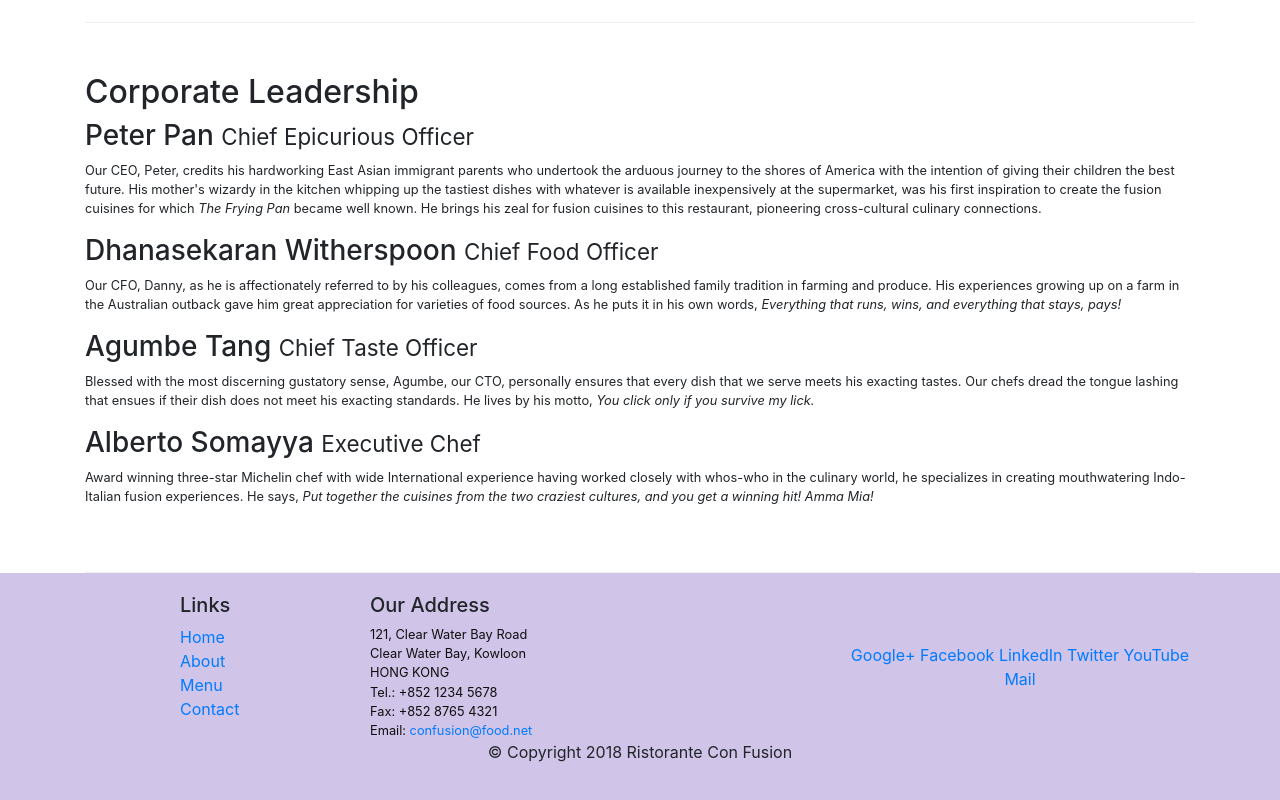
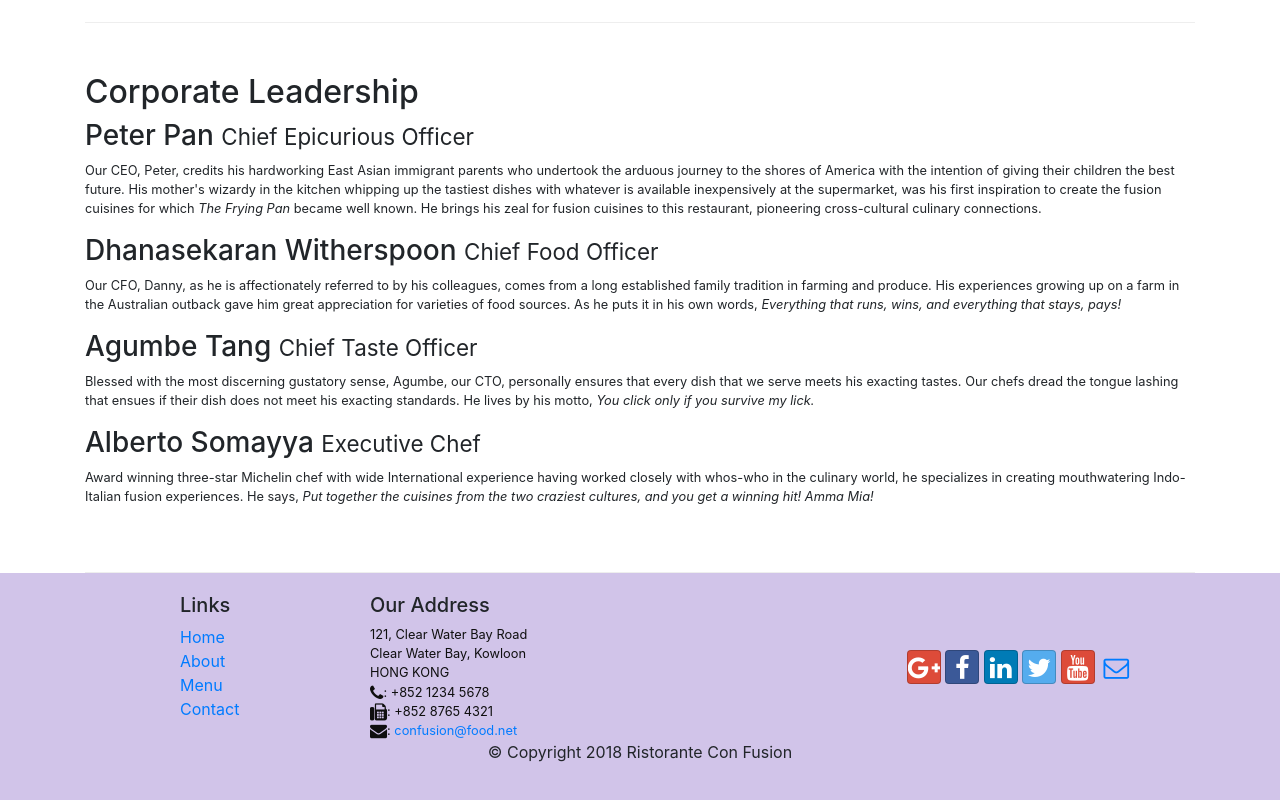
Before and after one commit to harnab28/CourseraBootrap, a website: page aboutus.html in a window 1280 px wide. Shown: the part 818-1618 px from the top of the page. Drawn offline with nearby package versions, Linux system fonts and the light colour scheme.

Commit message:
applying icons to webpage

```diff
--- a/aboutus.html
+++ b/aboutus.html
@@ -27,10 +27,10 @@
             </button>
             <div class="collapse navbar-collapse" id="Navbar">
                 <ul class="navbar-nav mr-auto">
-                    <li class="nav-item"><a class="nav-link" href="./index.html">Home</a></li>
-                    <li class="nav-item active"><a class="nav-link" href="#">About</a></li>
-                    <li class="nav-item"><a class="nav-link" href="#">Menu</a></li>
-                    <li class="nav-item"><a class="nav-link" href="#">Contact</a></li>
+                    <li class="nav-item"><a class="nav-link" href="./index.html"><span class="fa fa-home fa-lg"></span> Home</a></li>
+                    <li class="nav-item active"><a class="nav-link" href="#"><span class="fa fa-info fa-lg"></span> About</a></li>
+                    <li class="nav-item"><a class="nav-link" href="#"><span class="fa fa-list fa-lg"></span> Menu</a></li>
+                    <li class="nav-item"><a class="nav-link" href="#"><span class="fa fa-address-card fa-lg"></span> Contact</a></li>
                 </ul>
             </div>
         </div>
@@ -114,19 +114,19 @@
 		              121, Clear Water Bay Road<br>
 		              Clear Water Bay, Kowloon<br>
 		              HONG KONG<br>
-		              Tel.: +852 1234 5678<br>
-		              Fax: +852 8765 4321<br>
-		              Email: <a href="mailto:confusion@food.net">confusion@food.net</a>
+		              <i class="fa fa-phone fa-lg"></i>: +852 1234 5678<br>
+		              <i class="fa fa-fax fa-lg"></i>: +852 8765 4321<br>
+		              <i class="fa fa-envelope fa-lg"></i>: <a href="mailto:confusion@food.net">confusion@food.net</a>
 		           </address>
                 </div>
                 <div class="col-12 col-sm-4 align-self-center">
                     <div class="text-center">
-                        <a href="http://google.com/+">Google+</a>
-                        <a href="http://www.facebook.com/profile.php?id=">Facebook</a>
-                        <a href="http://www.linkedin.com/in/">LinkedIn</a>
-                        <a href="http://twitter.com/">Twitter</a>
-                        <a href="http://youtube.com/">YouTube</a>
-                        <a href="mailto:">Mail</a>
+                        <a class="btn btn-social-icon btn-google" href="http://google.com/+"><i class="fa fa-google-plus"></i></a>
+                        <a class="btn btn-social-icon btn-facebook" href="http://www.facebook.com/profile.php?id="><i class="fa fa-facebook"></i></a>
+                        <a class="btn btn-social-icon btn-linkedin" href="http://www.linkedin.com/in/"><i class="fa fa-linkedin"></i></a>
+                        <a class="btn btn-social-icon btn-twitter" href="http://twitter.com/"><i class="fa fa-twitter"></i></a>
+                        <a class="btn btn-social-icon btn-google" href="http://youtube.com/"><i class="fa fa-youtube"></i></a>
+                        <a class="btn btn-social-icon" href="mailto:"><i class="fa fa-envelope-o"></i></a>
                     </div>
                 </div>
            </div>
```
Also changed, not shown: index.html (+15 -13 lines).
